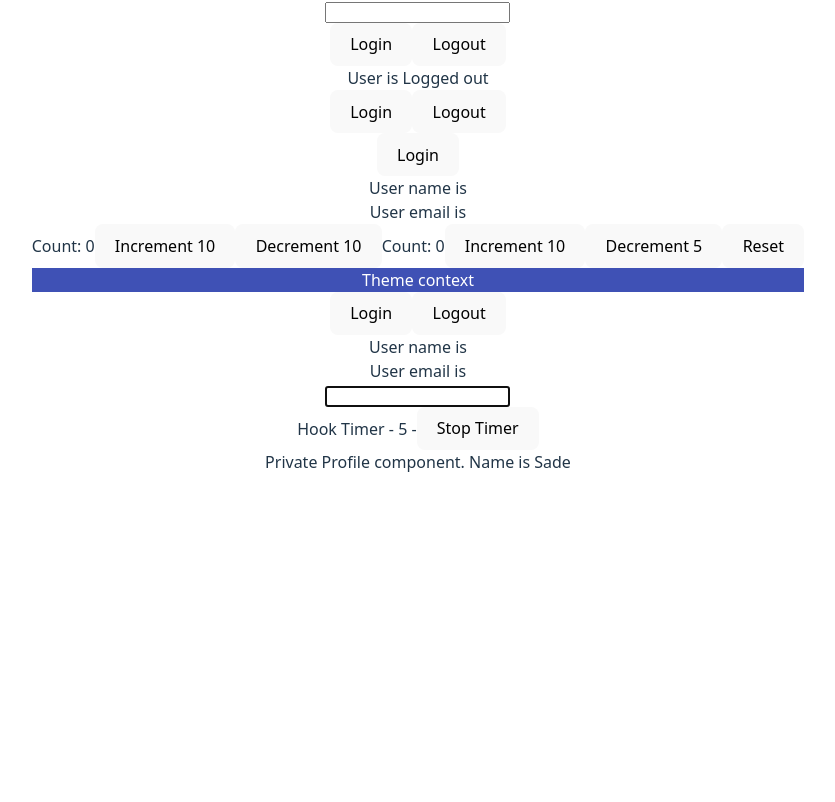
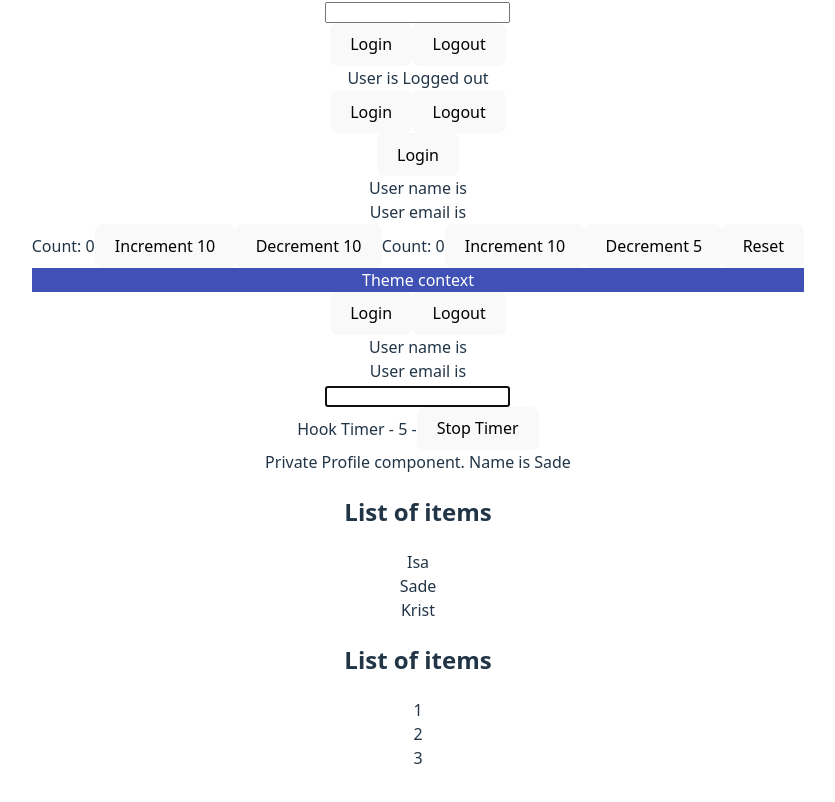
Before and after one commit to reinertisa/react-typescript-crash-course, a React (Vite) app: page / in a window 1280 px wide. Shown: the part 478-1280 px from the top of the page, without its empty margins (222-1057 px from the left). Before the commit the page ends 984 px from the top, so only its background shows below. Built offline with nearby package versions, Linux system fonts and the light colour scheme.

Commit message:
feat(website): generic props - 1

```diff
--- a/src/App.tsx
+++ b/src/App.tsx
@@ -22,6 +22,7 @@
 import MutableRef from "./components/useref/MutableRef.tsx";
 import Private from "./components/auth/Private.tsx";
 import Profile from "./components/auth/Profile.tsx";
+import List1 from "./components/generics/List1.tsx";
 
 
 function App() {
@@ -74,6 +75,8 @@
           <DomRef />
           <MutableRef />
           <Private isLoggedIn={true} component={Profile} />
+          <List1 items={['Isa', 'Sade', 'Krist']} onClick={(item) => console.log(item)} />
+          <List1 items={[1, 2, 3]} onClick={(item) => console.log(item)} />
       </div>
   )
 }
--- /dev/null
+++ b/src/components/generics/List1.tsx
@@ -0,0 +1,16 @@
+
+type List1Props<T> = {
+    items: T[]
+    onClick: (value: T) => void
+}
+
+export default function List1<T extends string | number>({items, onClick}: List1Props<T>) {
+    return (
+        <div>
+            <h2>List of items</h2>
+            {items.map((item, index) => (
+                <div key={index} onClick={() => onClick(item)}>{item}</div>
+            ))}
+        </div>
+    )
+}
```
